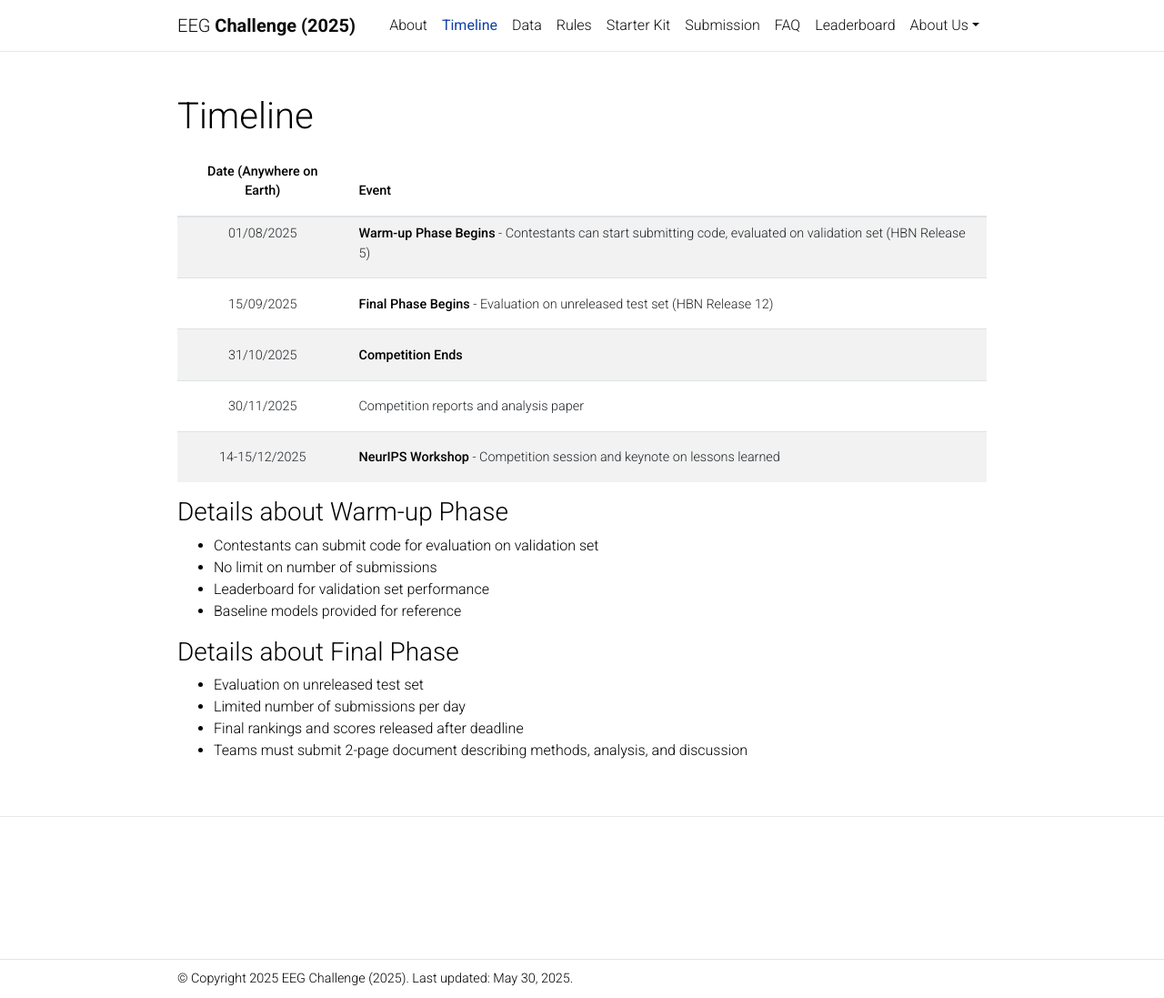
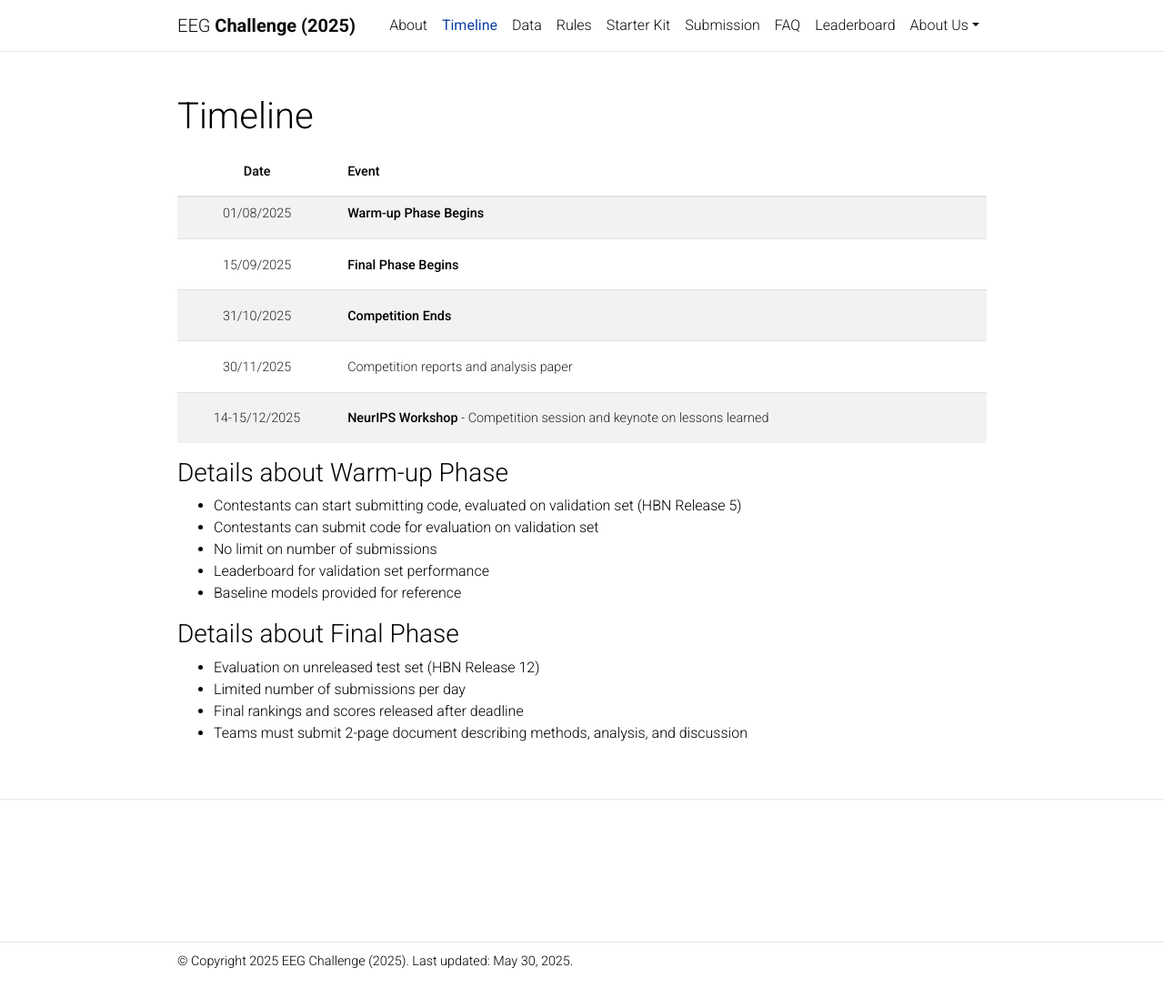
Before and after one commit to urgent-challenge/urgent2024, a Jekyll site: the page built from _pages/timeline.md, in a window 1280 px wide and 1097 px high. Shown: the whole window at 91% size. Built offline with Jekyll 4.4.1, drawn with Linux system fonts in a browser that asks for light colours; comment, search, counter and statistics services are not loaded; a style sheet for code colours, icons or effects is not loaded.

Commit message:
updating the timeline

```diff
--- a/_pages/timeline.md
+++ b/_pages/timeline.md
@@ -8,10 +8,10 @@ nav_order: 2
 ---
 
 
-|   **Date (Anywhere on Earth)**  |         **Event**          |
+|   **Date**  |         **Event**          |
 |:---------------------------------:|:---------------------------|
-| 01/08/2025 | **Warm-up Phase Begins** - Contestants can start submitting code, evaluated on validation set (HBN Release 5) |
-| 15/09/2025 | **Final Phase Begins** - Evaluation on unreleased test set (HBN Release 12) |
+| 01/08/2025 | **Warm-up Phase Begins**  |
+| 15/09/2025 | **Final Phase Begins**  |
 | 31/10/2025 | **Competition Ends** |
 | 30/11/2025 | Competition reports and analysis paper |
 | 14-15/12/2025 | **NeurIPS Workshop** - Competition session and keynote on lessons learned |
```
Also changed, not shown: other parts of _pages/timeline.md (+2 -1 lines).
